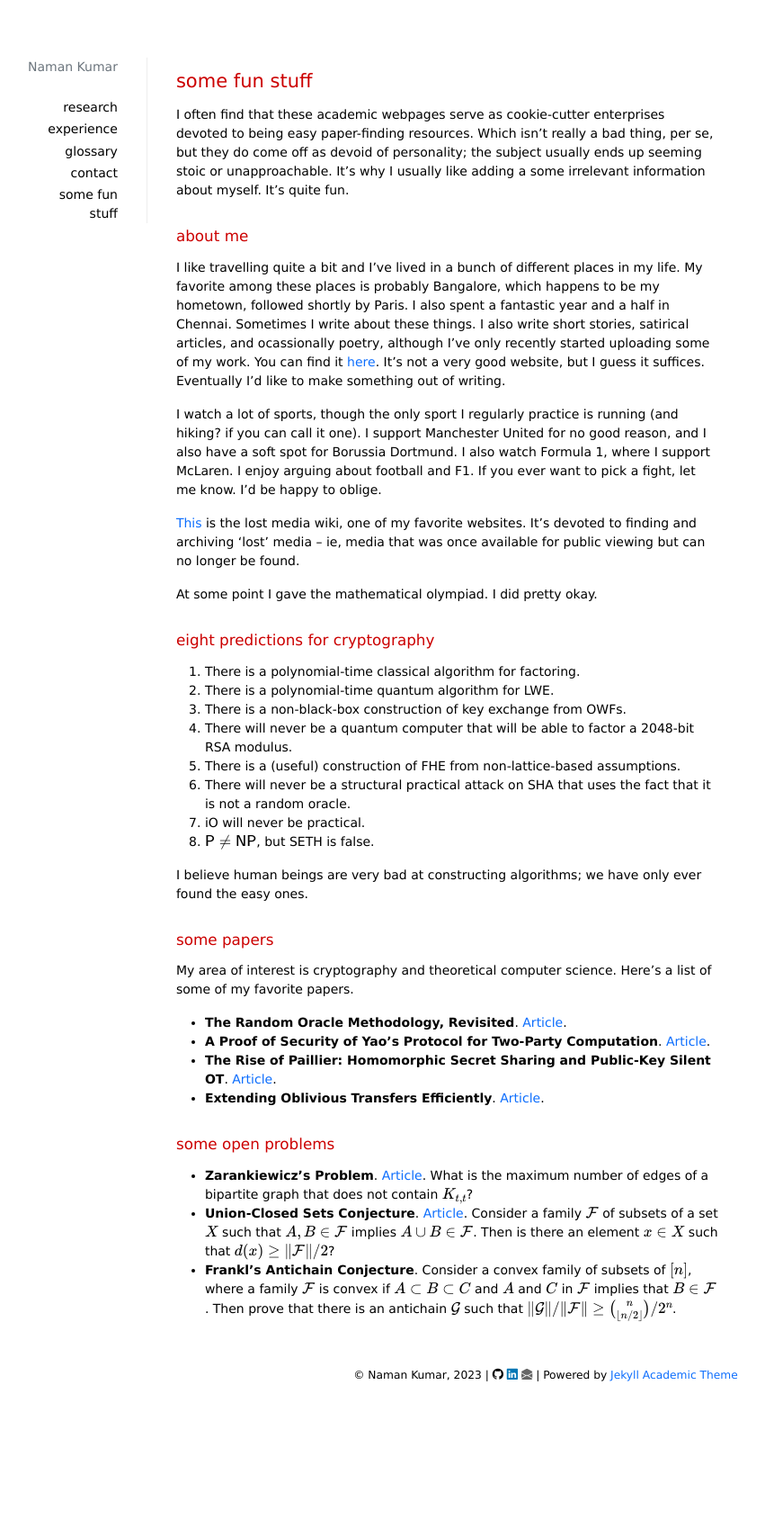
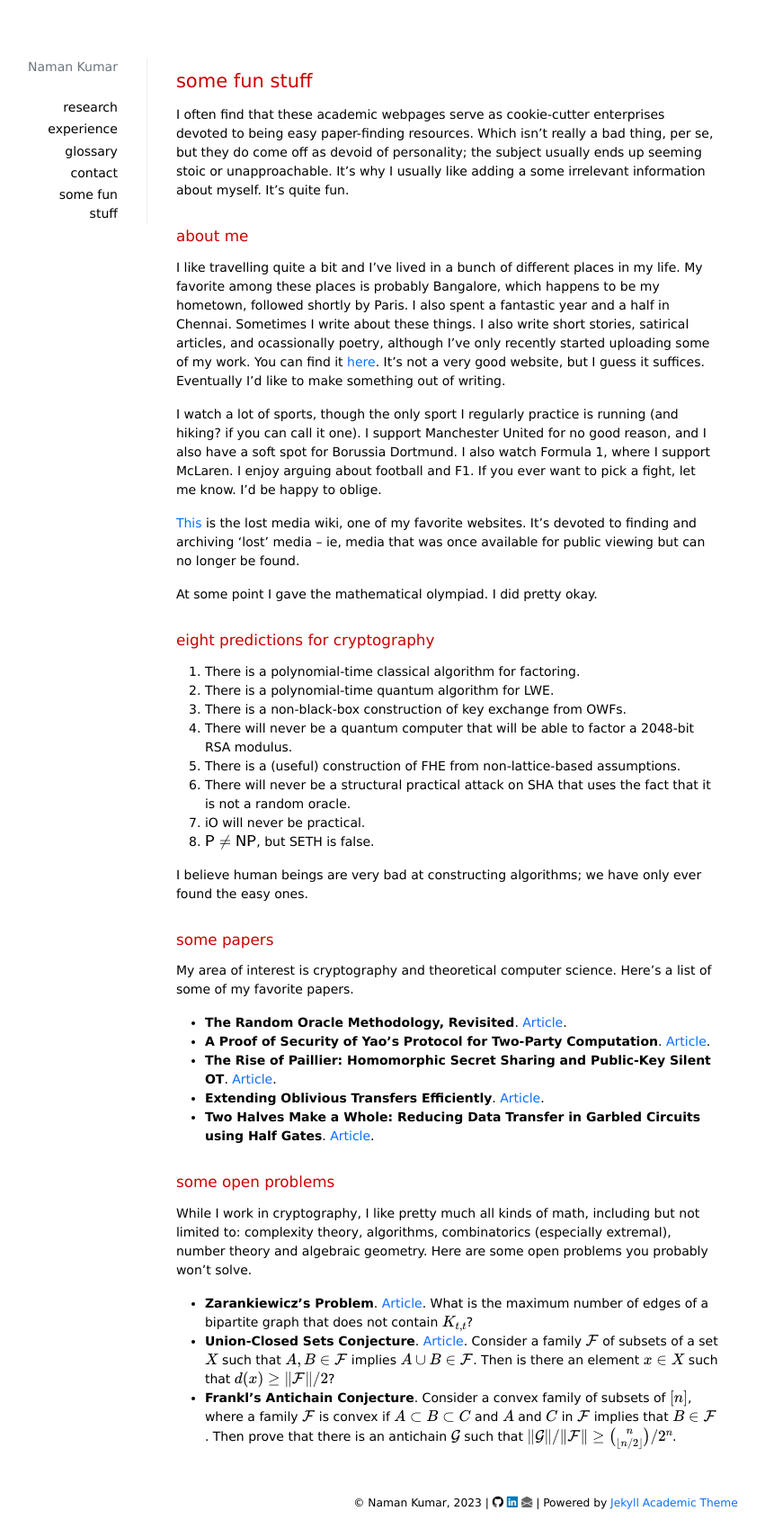
Before and after one commit to matcauthon49/matcauthon49.github.io, a Jekyll site: the page built from _pages/some-fun-stuff.md, in a window 1280 px wide. Shown: the whole page at 90% size, without its empty margins (33-884 px from the left). Built offline with Jekyll 4.4.1, drawn with Linux system fonts in a browser that asks for light colours; nearby versions of some CDN libraries; formulas are drawn with MathJax 3; a style sheet for code colours, icons or effects is not loaded; before the commit the page ends 1557 px from its top, so only the background shows below that.

Commit message:
Update some-fun-stuff.md

```diff
--- a/_pages/some-fun-stuff.md
+++ b/_pages/some-fun-stuff.md
@@ -42,8 +42,11 @@ My area of interest is cryptography and theoretical computer science. Here's a l
 + **A Proof of Security of Yao’s Protocol for Two-Party Computation**. [Article](https://eprint.iacr.org/2021/1453).
 + **The Rise of Paillier: Homomorphic Secret Sharing and Public-Key Silent OT**. [Article](https://eprint.iacr.org/2021/262).
 + **Extending Oblivious Transfers Efficiently**. [Article](https://www.iacr.org/archive/crypto2003/27290145/27290145.pdf).
++ **Two Halves Make a Whole: Reducing Data Transfer in Garbled Circuits using Half Gates**. [Article](https://eprint.iacr.org/2014/756).
 
 <h2 style="color: #cc0000;">some open problems</h2>
+
+While I work in cryptography, I like pretty much all kinds of math, including but not limited to: complexity theory, algorithms, combinatorics (especially extremal), number theory and algebraic geometry. Here are some open problems you probably won't solve.
 
 + **Zarankiewicz's Problem**. [Article](https://en.wikipedia.org/wiki/Zarankiewicz_problem). What is the maximum number of edges of a bipartite graph that does not contain $$K_{t,t}$$?
 + **Union-Closed Sets Conjecture**. [Article](https://gilkalai.wordpress.com/2022/11/17/amazing-justin-gilmer-gave-a-constant-lower-bound-for-the-union-closed-sets-conjecture/). Consider a family $$\mathcal{F}$$ of subsets of a set $$X$$ such that $$A,B\in\mathcal{F}$$ implies $$A\cup B\in\mathcal{F}$$. Then is there an element $$x\in X$$ such that $$d(x)\geq \|\mathcal{F}\|/2$$?
```
